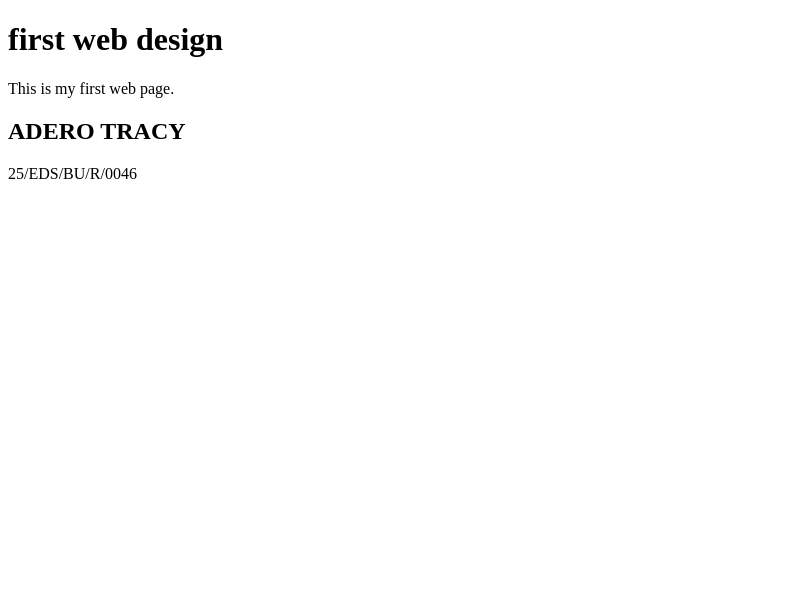
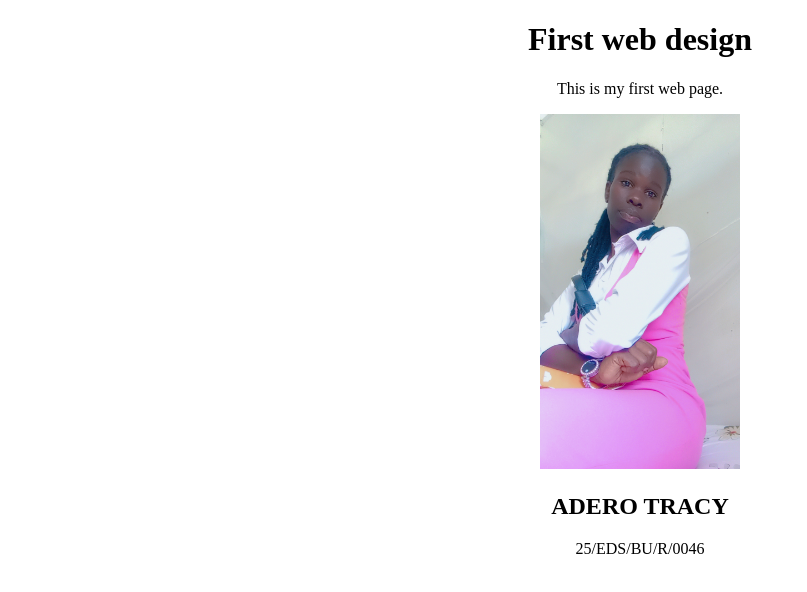
Before and after one commit to aderotracy0046/first-we-design, a plain HTML site: page index.html in a window 1280 px wide. Shown: the whole page, without its empty margins (0-807 px from the left). Drawn offline with Linux system fonts and the light colour scheme.

Commit message:
updated photo

```diff
--- a/index.html
+++ b/index.html
@@ -5,9 +5,10 @@
     <meta name="viewport" content="width=device-width, initial-scale=1.0">
     <title>Document</title>
 </head>
-<body>
-  <h1>first web design</h1>
+<body style="text-align: center;">
+  <h1>First web design</h1>
   <p>This is my first web page.</p>
+  <img src="45.jpg" alt="A photo of Adero Tracy" width="200">
   <h2>ADERO TRACY</h2>
   <P>25/EDS/BU/R/0046</P>
 </body>
```
Also changed, not shown: 45.jpg (added).
